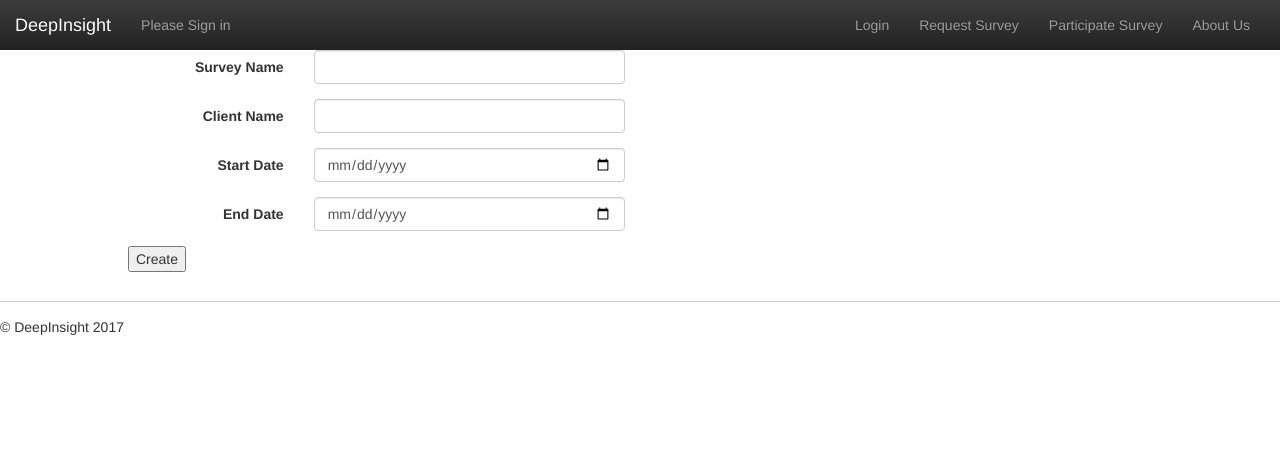
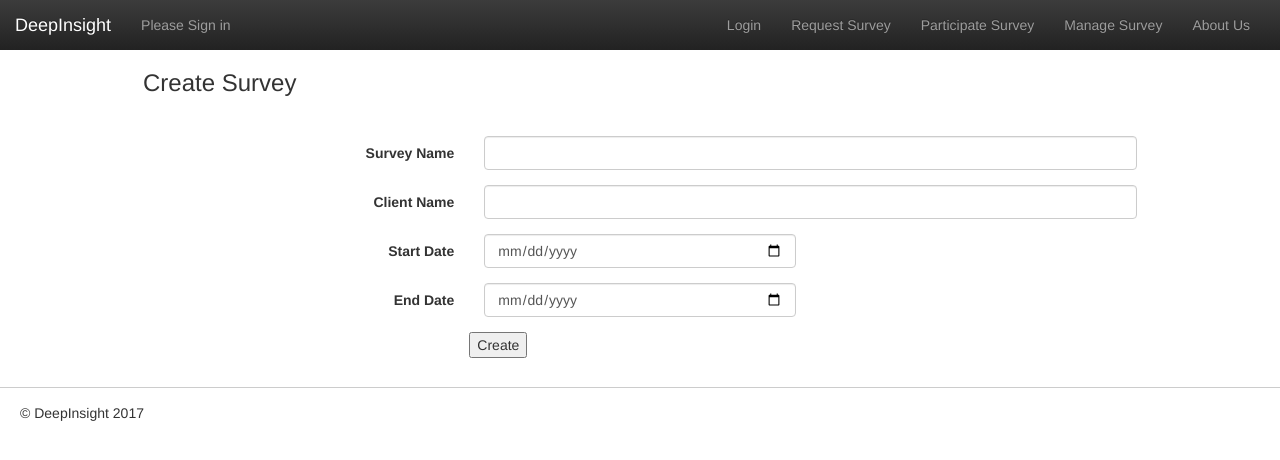
Before and after one commit to infect2/deepInsight, a Node project: template views/createsurvey.handlebars in a window 1280 px wide. Shown: the top 460 px of the page. Run offline with Node 20 templates, Linux system fonts and the light colour scheme; the template is opened without the code that fills it, so the values that code supplies are empty; some libraries are stand-ins or nearby versions.

Commit message:
bootstrap based styling

```diff
--- a/app.js
+++ b/app.js
@@ -419,14 +419,6 @@ app.post('/upload', allow('customer,employee'), ensureAuthenticated, (req, res)
                         if (['xls', 'xlsx'].indexOf(file.originalname.split('.')[file.originalname.split('.').length-1]) === -1) {
                             return callback(new Error('Wrong extension type'));
                         }
-                        // csrf((req, res, error)=>{
-                        //   if(error) {
-                        //     console.log('CSRF error');
-                        //     return callback(new Error('Mal-formed data'));
-                        //   } else {
-                        //     callback(null,true);
-                        //   }
-                        // });
                         callback(null, true);
                     }
                 }).single('file');
@@ -462,7 +454,7 @@ app.post('/upload', allow('customer,employee'), ensureAuthenticated, (req, res)
                 });
             });
         } catch (e){
-            res.json({error_code:1,err_desc:"Corupted excel file"});
+            res.json({error_code:1,err_desc:"Corrupted excel file"});
         }
     });
 });
@@ -499,7 +491,11 @@ let getQuestionnaireList = (cb) => {
 
 app.get('/questionnaire/list', (req, res) => {
   getQuestionnaireList((err, result) => {
-    res.render('questionnaire_list', {questionnaire: result});
+    res.render('questionnaire_list', {
+      questionnaire: result,
+      signedin: req.user,
+      username: getUserNameFromAuthID(req)
+    });
   });
 });
 
@@ -516,7 +512,11 @@ let getContentFromQuestionnaire = (version, name, cb) => {
 
 app.get('/questionnaire/showContent', (req, res) => {
   getContentFromQuestionnaire( req.query['version'], req.query['name'], (err, result) => {
-    res.render('questionnaire_detail', {content: result});
+    res.render('questionnaire_detail', {
+      content: result,
+      signedin: req.user,
+      username: getUserNameFromAuthID(req)
+    });
   });
 });
 
@@ -552,7 +552,12 @@ app.get('/survey/fail', (req, res) => {
 app.get('/survey/create', (req,res) => {
   let name = req.query['name'];
   let version = req.query['version'];
-  res.render('createsurvey', { name, version });
+  res.render('createsurvey', {
+    name: name,
+    version: version,
+    signedin: req.user,
+    username: getUserNameFromAuthID(req)
+  });
 });
 
 // check if start date and date are correct
--- a/lib/email.js
+++ b/lib/email.js
@@ -10,7 +10,7 @@ module.exports = function(credentials){
         }
     });
 
-    let from = '"Deep Insight Ltd" <info@meadowlarktravel.com>';
+    let from = '"Deep Insight Ltd" <info@deepinsight.com>';
     let errorRecipient = 'youremail@gmail.com';
 
     return {
@@ -27,14 +27,14 @@ module.exports = function(credentials){
         },
 
         emailError: function(message, filename, exception){
-            let body = '<h1>Meadowlark Travel Site Error</h1>' +
+            let body = '<h1>Deep Insight Error</h1>' +
                 'message:<br><pre>' + message + '</pre><br>';
             if(exception) body += 'exception:<br><pre>' + exception + '</pre><br>';
             if(filename) body += 'filename:<br><pre>' + filename + '</pre><br>';
             mailTransport.sendMail({
                 from: from,
                 to: errorRecipient,
-                subject: 'Meadowlark Travel Site Error',
+                subject: 'Deep Insight Site Error',
                 html: body,
                 generateTextFromHtml: true
             }, function(err){
--- a/public/css/layout.css
+++ b/public/css/layout.css
@@ -29,3 +29,11 @@
 .choice .choiceLabel {
     padding-left:25px;
 }
+
+.createSurvey .formContainer {
+    padding-top: 30px;
+}
+
+footer {
+    margin-left: 20px;
+}
--- a/views/about.handlebars
+++ b/views/about.handlebars
@@ -1,4 +1,4 @@
-<h1>About Deep Insight</h1>
+<h3>About Deep Insight</h3>
 <p>Your fortune for the day:</p>
 <blockquote>{{fortune}}</blockquote>
 <p>Please feel free to <a href="/client/request">contact us</a>
--- a/views/account.handlebars
+++ b/views/account.handlebars
@@ -1,3 +1,3 @@
-<h1>User Home</h1>
-<h2>Welcome, {{username}}!</h2>
+<h3>User Home</h3>
+<h4>Welcome, {{username}}!</h4>
 <p>This is your account home.  Welcome home.</p>
--- a/views/createsurvey.handlebars
+++ b/views/createsurvey.handlebars
@@ -1,37 +1,43 @@
+<h3>Create Survey</h3>
+<div class="createSurvey">
     <div class="formContainer">
         <form class="form-horizontal createSurveyForm" role="form"
                 action="/survey/create?form=createSurvey&&surveyname={{name}}&&version={{version}}" method="POST">
             <input type="hidden" name="_csrf" value="{{_csrfToken}}">
-        <div class="form-group">
-            <label for="fieldName" class="col-sm-2 control-label">Survey Name</label>
-            <div class="col-sm-4">
+            <div class="form-group row">
+                <label for="fieldName" class="col-sm-4 control-label">Survey Name</label>
+                <div class="col-sm-8">
                     <input type="text" class="form-control"
                     id="fieldSurveyName" name="surveyName">
                 </div>
             </div>
-        <div class="form-group">
-            <label for="fieldName" class="col-sm-2 control-label">Client Name</label>
-            <div class="col-sm-4">
+            <div class="form-group row">
+                <label for="fieldName" class="col-sm-4 control-label">Client Name</label>
+                <div class="col-sm-8">
                     <input type="text" class="form-control"
                     id="fieldClientName" name="clientName">
                 </div>
             </div>
-        <div class="form-group">
-            <label for="fieldEmail" class="col-sm-2 control-label">Start Date</label>
+            <div class="form-group row">
+                <label for="fieldEmail" class="col-sm-4 control-label">Start Date</label>
                 <div class="col-sm-4">
                     <input type="date" class="form-control" required
                         id="fieldStartDate" name="startDate">
                 </div>
             </div>
-        <div class="form-group">
-            <label for="fieldEmail" class="col-sm-2 control-label">End Date</label>
+            <div class="form-group row">
+                <label for="fieldEmail" class="col-sm-4 control-label">End Date</label>
                 <div class="col-sm-4">
                     <input type="date" class="form-control" required
                         id="fieldEndDate" name="endDate">
                 </div>
             </div>
-        <div class="form-group">
+            <div class="row">
+                <div class="col-sm-4"></div>
+                <div class="form-group col-sm-4">
                     <input type="submit" value="Create" name="submit">
+                </div>
             </div>
         </form>
     </div>
+</div>
--- a/views/partials/header.handlebars
+++ b/views/partials/header.handlebars
@@ -19,6 +19,7 @@
         <li><a class="nav-link current" href="/login">Login</a></li>
         <li><a class="nav-link" href="/client/request">Request Survey</a></li>
         <li><a class="nav-link" href="/survey/list">Participate Survey</a></li>
+        <li><a class="nav-link" href="/questionnaire/list">Manage Survey</a></li>
         <li><a class="nav-link" href="/about">About Us</a></li>
       </ul>
     </div>
```
Also changed, not shown: views/logout.handlebars (+8 -3 lines), views/questionnaire_list.handlebars (+14 -5 lines), views/survey_list.handlebars (+16 -8 lines), lib/fortune.js (indentation only). Lines whose indentation alone changed are shown as unchanged.
